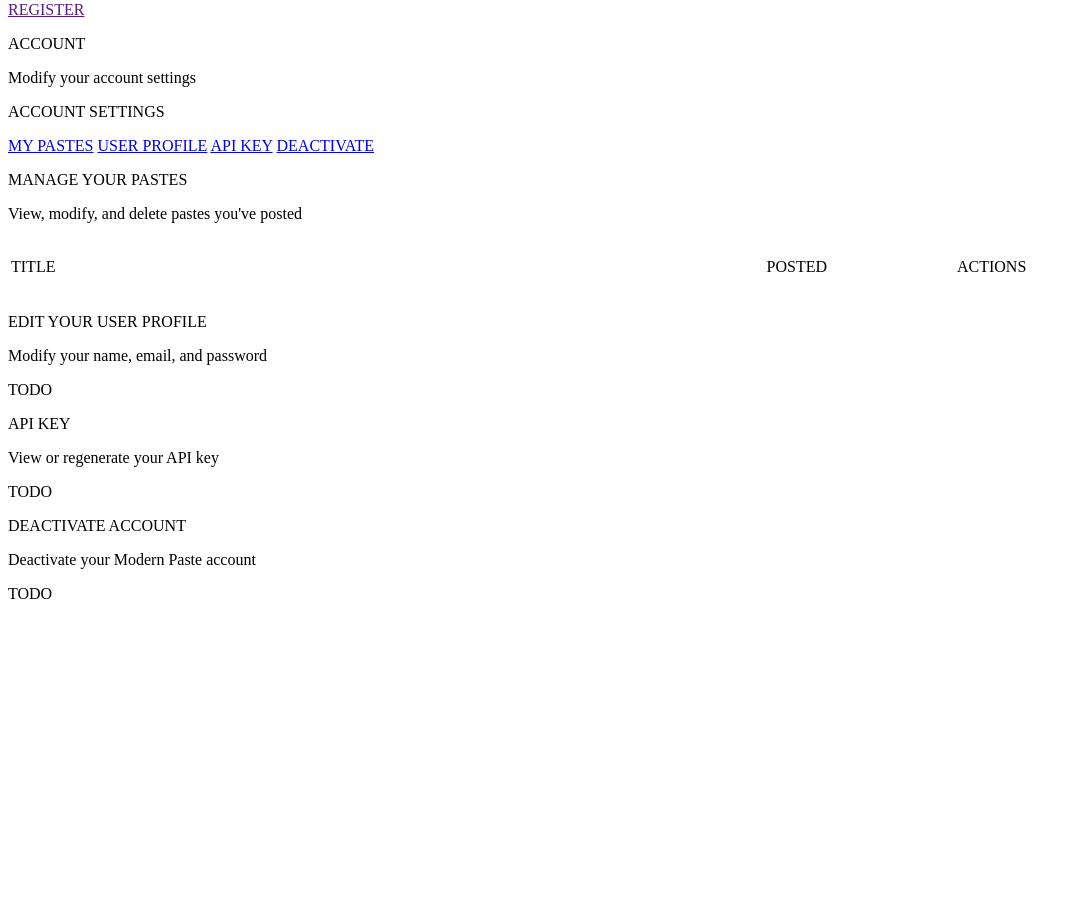
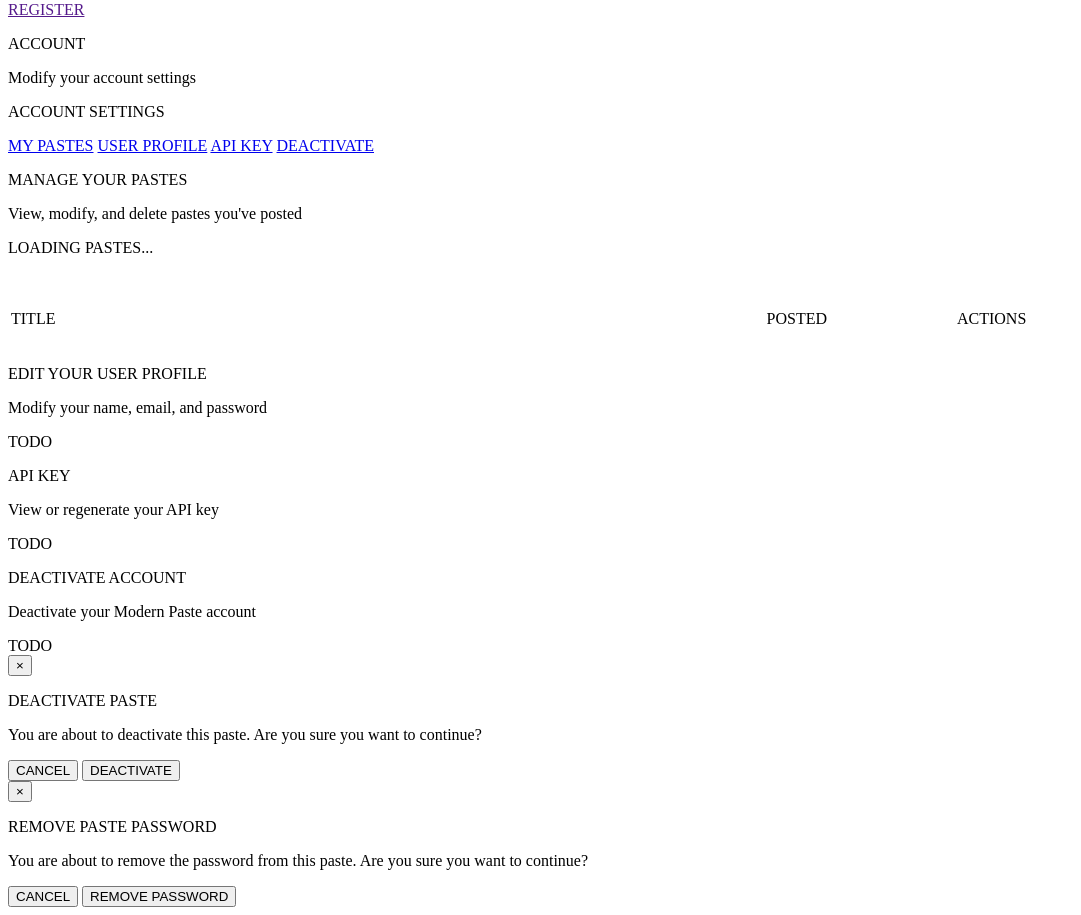
Before and after one commit to LINKIWI/modern-paste, a Python web app: template app/templates/user/account.html in a window 1280 px wide. Shown: the part 855-1770 px from the top of the page, without its empty margins (0-1081 px from the left). Before the commit the page ends 1454 px from the top, so only its background shows below. Run offline with Jinja, Linux system fonts and the light colour scheme; the template is opened without the code that fills it, so the values that code supplies are empty; some libraries are stand-ins or nearby versions.

Commit message:
Paste deactivation JS in account settings

```diff
--- a/app/templates/user/account.html
+++ b/app/templates/user/account.html
@@ -20,11 +20,12 @@
             <p class="sans-serif semibold light-gray size-2 less-spaced">Modify your account settings</p>
         </div>
     </div>
+
     <div class="account-section-container">
         <!--Left side bar for settings sections-->
         <div class="account-settings-list-group list-group sans-serif regular gray less-spaced size-2">
-            <p href="#" class="header-list-group-item list-group-item">
-                <span class="sans-serif semibold size-2">ACCOUNT SETTINGS</span>
+            <p class="header-list-group-item list-group-item">
+                <span class="sans-serif semibold size-3">ACCOUNT SETTINGS</span>
                 <br/>
                 {{ current_user.username }}
             </p>
@@ -33,6 +34,7 @@
             <a href="#" class="api-key-list-group-item settings-item list-group-item" data-section="api-key-settings">API KEY</a>
             <a href="#" class="deactivate-list-group-item settings-item list-group-item" data-section="deactivate-settings">DEACTIVATE</a>
         </div>
+
         <!--My pastes-->
         <div class="pastes-settings settings-section-container">
             <div class="settings-header">
@@ -40,6 +42,8 @@
                 <p class="sans-serif regular light-gray less-spaced size-2">View, modify, and delete pastes you've posted</p>
             </div>
             <div class="settings-contents">
+                <p class="num-pastes sans-serif regular light-gray size-1 less-spaced">LOADING PASTES...</p>
+                <br/>
                 <table width="100%">
                     <tr class="paste-item-header" valign="middle">
                         <td width="60%">
@@ -58,6 +62,7 @@
                 </table>
             </div>
         </div>
+
         <!--User profile-->
         <div class="user-profile-settings settings-section-container hidden-setting">
             <div class="settings-header">
@@ -68,6 +73,7 @@
                 TODO
             </div>
         </div>
+
         <!--API key-->
         <div class="api-key-settings settings-section-container hidden-setting">
             <div class="settings-header">
@@ -78,6 +84,7 @@
                 TODO
             </div>
         </div>
+
         <!--Deactivate-->
         <div class="deactivate-settings settings-section-container hidden-setting">
             <div class="settings-header">
@@ -89,6 +96,45 @@
             </div>
         </div>
     </div>
+
+    <!--Modal for deactivation confirmation-->
+    <div class="deactivate-confirm-modal modal fade" tabindex="-1" role="dialog">
+        <div class="modal-dialog">
+            <div class="modal-content light-link">
+                <div class="modal-header">
+                    <button type="button" class="close" data-dismiss="modal" aria-label="Close"><span aria-hidden="true">&times;</span></button>
+                    <p class="modal-title sans-serif semibold gray size-3 less-spaced">DEACTIVATE PASTE</p>
+                </div>
+                <div class="modal-body">
+                    <p class="deactivate-confirm-text sans-serif regular gray size-2">You are about to deactivate this paste. Are you sure you want to continue?</p>
+                </div>
+                <div class="modal-footer">
+                    <button type="button" class="cancel-button btn btn-default sans-serif semibold gray size-1 less-spaced" data-dismiss="modal">CANCEL</button>
+                    <button type="button" class="deactivate-button btn btn-danger sans-serif semibold white size-1 less-spaced" autocomplete="off">DEACTIVATE</button>
+                </div>
+            </div>
+        </div>
+    </div>
+
+    <!--Modal for password removal confirmation-->
+    <div class="password-remove-confirm-modal modal fade" tabindex="-1" role="dialog">
+        <div class="modal-dialog">
+            <div class="modal-content light-link">
+                <div class="modal-header">
+                    <button type="button" class="close" data-dismiss="modal" aria-label="Close"><span aria-hidden="true">&times;</span></button>
+                    <p class="modal-title sans-serif semibold gray size-3 less-spaced">REMOVE PASTE PASSWORD</p>
+                </div>
+                <div class="modal-body">
+                    <p class="remove-password-confirm-text sans-serif regular gray size-2">You are about to remove the password from this paste. Are you sure you want to continue?</p>
+                </div>
+                <div class="modal-footer">
+                    <button type="button" class="cancel-button btn btn-default sans-serif semibold gray size-1 less-spaced" data-dismiss="modal">CANCEL</button>
+                    <button type="button" class="remove-password-button btn btn-danger sans-serif semibold white size-1 less-spaced" autocomplete="off">REMOVE PASSWORD</button>
+                </div>
+            </div>
+        </div>
+    </div>
+
     <template class="paste-item-template">
         <tr class="paste-item" valign="middle">
             <td width="60%">
```
Also changed, not shown: app/static/js/user/account/AccountPastesController.js (+139 -10 lines), app/static/scss/user/_account.scss (+9 -1 lines).
